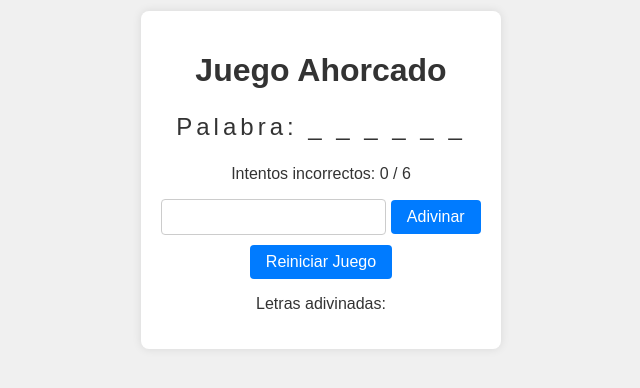
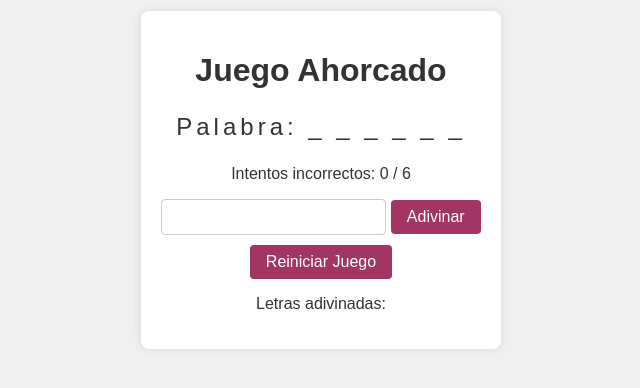
Before and after one commit to anamarce0/ProyectoRedes, a Flask app: page / in a window 1280 px wide. Shown: the part 220-608 px from the top of the page, without its empty margins (319-959 px from the left). Run offline with Flask 2, Linux system fonts and the light colour scheme.

Commit message:
Update index.html

```diff
--- a/templates/index.html
+++ b/templates/index.html
@@ -48,13 +48,13 @@
             font-size: 16px;
             border: none;
             border-radius: 4px;
-            background-color: #007BFF;
+            background-color: #a13664;
             color: white;
             cursor: pointer;
         }
 
         input[type="submit"]:hover {
-            background-color: #0056b3;
+            background-color: #a13664;
         }
 
         .win {
```
